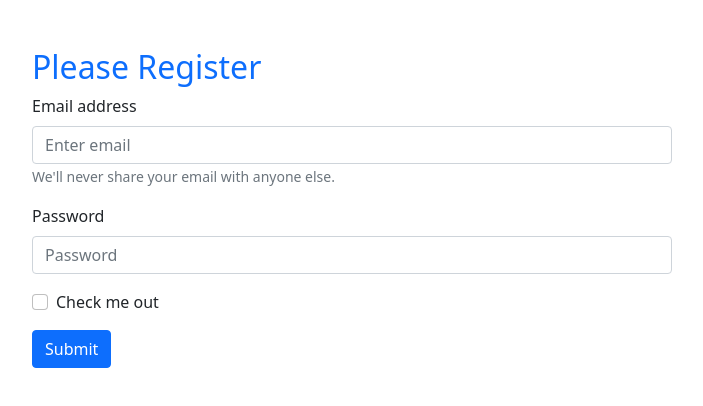
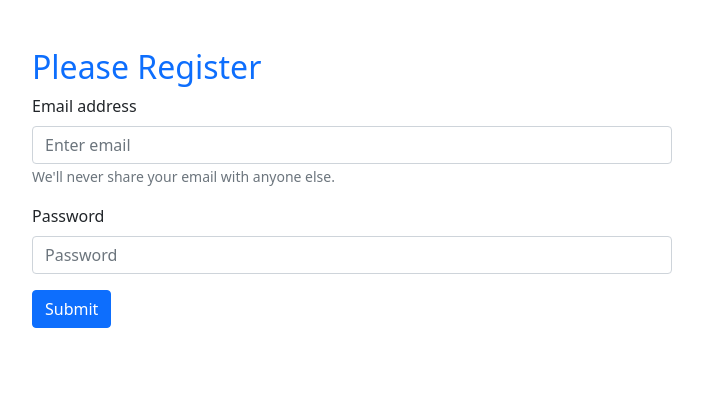
Before and after one commit to Mofazzal-145/email-password-auth, a React (Create React App) app: page / in a window 1280 px wide. Shown: the top 406 px of the page, without its empty margins (288-991 px from the left). Built offline with nearby package versions, Linux system fonts and the light colour scheme.

Commit message:
add more feature

```diff
--- a/src/App.js
+++ b/src/App.js
@@ -13,7 +13,8 @@
 
   const [email, setEmail] = useState('');
   const [password, setPassword] = useState('');
-
+  const [error, setError] = useState('');
+  const [validated, setValidated] = useState(false);
   const handleEmailBlur = (event) => {
     setEmail(event.target.value);
   }
@@ -23,6 +24,20 @@
   }
 
   const handleFormSubmit = (event) => {
+
+    const form = event.currentTarget;
+    event.preventDefault();
+    if(form.checkValidity() === false) {
+      event.stopPropagation();
+      return;
+    }
+    if(!/(?=.*?[#?!@$%^&*-])/.test(password)){
+      setError('Password Should contain one special character');
+      return;
+    }
+    setValidated(true);
+    setError('');
+
     createUserWithEmailAndPassword(auth, email, password)
     .then(result => {
       const user = result.user;
@@ -38,22 +53,29 @@
     <div>
         <div className="registration w-50 mx-auto mt-5">
           <h2 className='text-primary'>Please Register</h2>
-            <Form onSubmit={handleFormSubmit}>
+            <Form noValidate validated={validated} onSubmit={handleFormSubmit}>
                 <Form.Group className="mb-3" controlId="formBasicEmail">
                 <Form.Label>Email address</Form.Label>
-                <Form.Control  onBlur={handleEmailBlur}  type="email"placeholder="Enter email" />
+                <Form.Control  onBlur={handleEmailBlur}  type="email"placeholder="Enter email" required />
                 <Form.Text className="text-muted">
                     We'll never share your email with anyone else.
                 </Form.Text>
+                <Form.Control.Feedback type='invalid'>
+                    please provide a valid email.
+                  </Form.Control.Feedback>
               </Form.Group>
 
               <Form.Group className="mb-3" controlId="formBasicPassword">
                   <Form.Label>Password</Form.Label>
-                  <Form.Control onBlur={handlePasswordBlur} type="password"  placeholder="Password" />
+                  <Form.Control onBlur={handlePasswordBlur} type="password"  placeholder="Password" required />
+                  <Form.Control.Feedback type='invalid'>
+                    please provide a valid password.
+                  </Form.Control.Feedback>
               </Form.Group>
-              <Form.Group className="mb-3" controlId="formBasicCheckbox">
+              {/* <Form.Group className="mb-3" controlId="formBasicCheckbox">
                 <Form.Check type="checkbox" label="Check me out" />
-              </Form.Group>
+              </Form.Group> */}
+              <p className='text-danger'>{error}</p>
                 <Button variant="primary" type="submit">
                   Submit
                 </Button>
```
